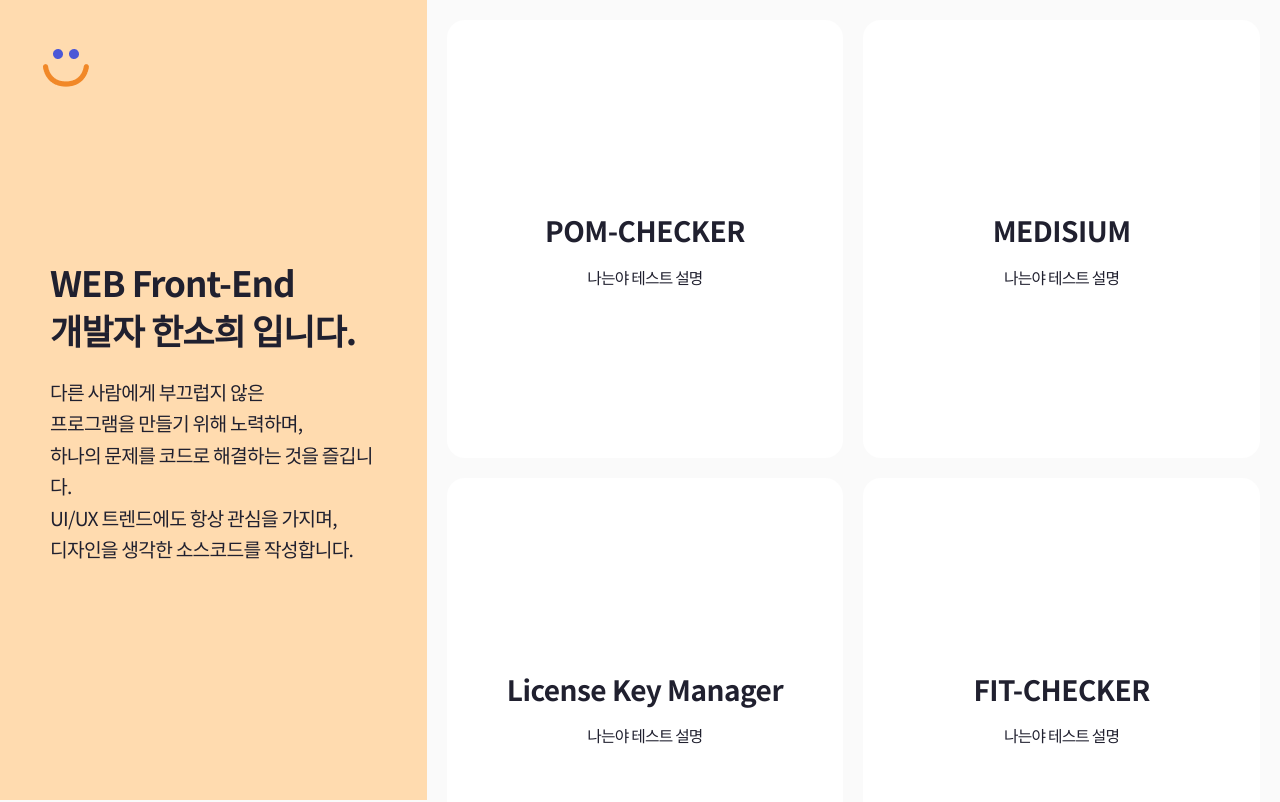
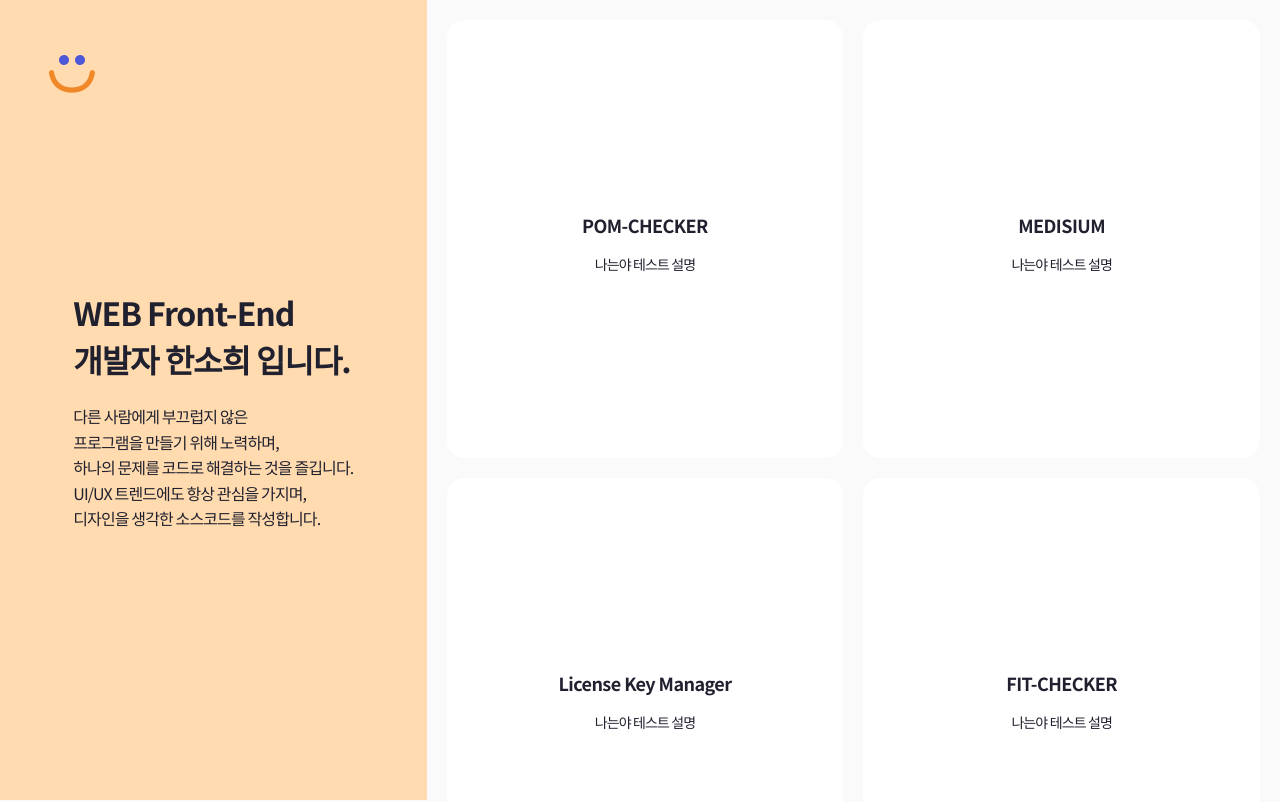
Before and after one commit to soheee94/soheee94.github.io, a React (Create React App) app in the folder portfolio/: page / in a window 1280 px wide. Shown: the top 802 px of the page. Built offline with nearby package versions, Linux system fonts and the light colour scheme.

Commit message:
폰트 사이즈 재조정

```diff
--- a/portfolio/src/Typography.js
+++ b/portfolio/src/Typography.js
@@ -1,36 +1,25 @@
 import React from "react";
 import styled from "styled-components";
-import media from "./utils/media";
-
-// 1920 기준
-// large title  : 46px
-// title 1 : 36px
-// p :22px
 
 const TypographyBlock = styled.div`
   h1 {
-    font-size: 2.5rem;
-    line-height: 3.4rem;
+    font-size: 2rem;
+    line-height: 2.91rem;
     letter-spacing: -0.065rem;
   }
-  /* h1 + p {
-    font-size: 1.5rem;
-    line-height: 2.5rem;
-    letter-spacing: -0.055rem;
-  } */
   h2 {
-    font-size: 2rem;
-    line-height: 3.25rem;
+    font-size: 1.125rem;
+    line-height: 1.625rem;
     letter-spacing: -0.035rem;
     font-weight: 700;
   }
   h1 + p {
-    font-size: 1.375rem;
-    line-height: 2.25rem;
+    font-size: 1rem;
+    line-height: 1.6rem;
     letter-spacing: -0.055rem;
   }
   p {
-    font-size: 1.125rem;
+    font-size: 0.875rem;
     line-height: 2.25rem;
     letter-spacing: -0.055rem;
   }
--- a/portfolio/src/style/base/_reset.scss
+++ b/portfolio/src/style/base/_reset.scss
@@ -1,9 +1,9 @@
-html {
-  font-size: 16px;
-  @media (max-width: 1440px) {
-    font-size: 14px;
-  }
-}
+// html {
+//   font-size: 16px;
+//   @media (max-width: 1440px) {
+//     font-size: 14px;
+//   }
+// }
 
 body {
   margin: 0;
```
